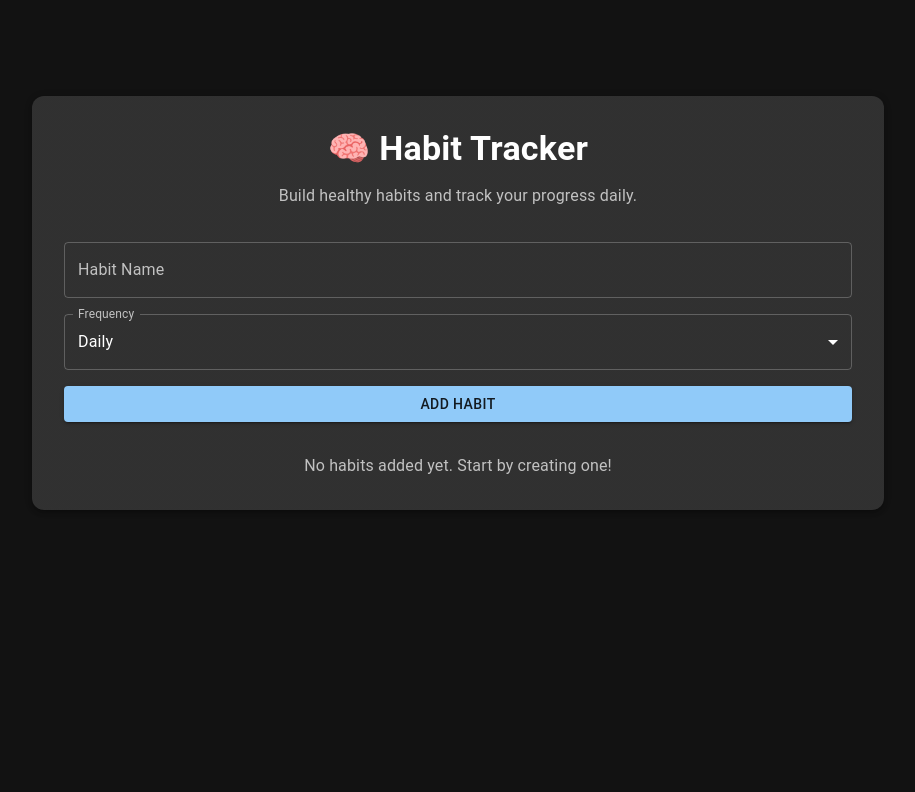
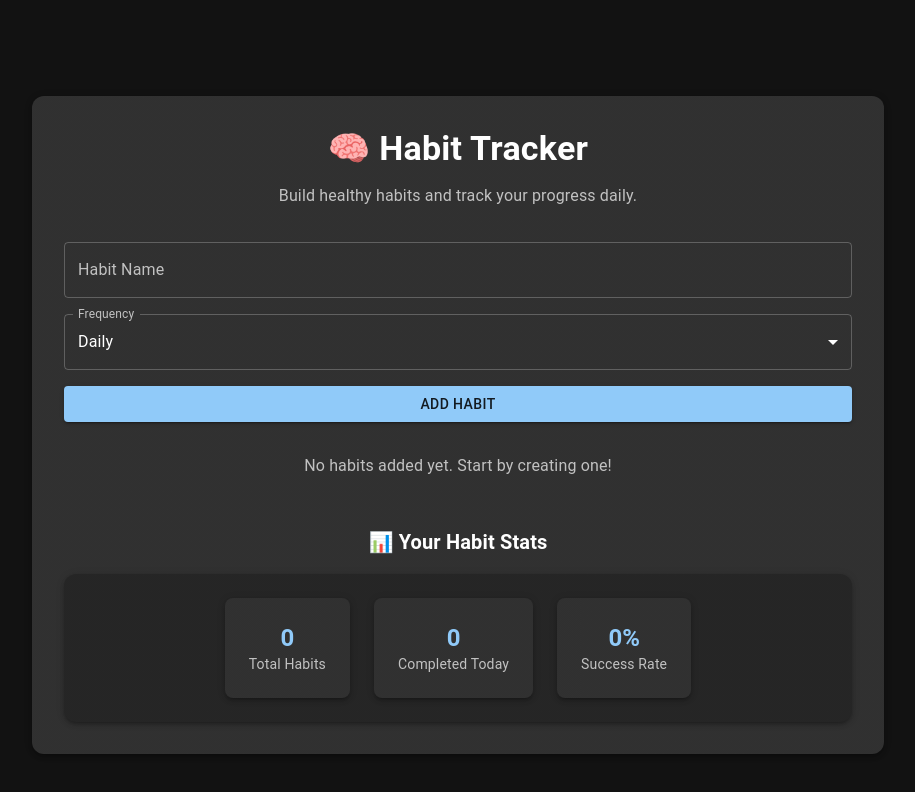
Before and after one commit to Sanjana023/habit-tracker, a React (Vite) app: page / in a window 1280 px wide. Shown: the top 792 px of the page, without its empty margins (182-1097 px from the left). Built offline with nearby package versions, Linux system fonts and the light colour scheme.

Commit message:
stats updated

```diff
--- a/src/App.tsx
+++ b/src/App.tsx
@@ -1,5 +1,6 @@
 import AddHabitForm from './components/add-habit-form';
 import HabitList from './components/habit-list';
+import Stats from './components/Stats';
 import {
   AppBar,
   Box,
@@ -41,6 +42,7 @@ function App({ toggleTheme, mode }: Props) {
 
           <AddHabitForm />
           <HabitList />
+          <Stats />
         </Paper>
       </Container>
     </Box>
--- /dev/null
+++ b/src/components/StatBox.tsx
@@ -0,0 +1,32 @@
+import { Paper, Typography, Box } from '@mui/material';
+
+type StatBoxProps = {
+  label: string;
+  value: string | number;
+};
+
+const StatBox = ({ label, value }: StatBoxProps) => (
+  <Paper
+    elevation={3}
+    sx={{
+      p: 3,
+      borderRadius: 2,
+      minWidth: 120,
+      minHeight: 100,
+      display: 'flex',
+      flexDirection: 'column',
+      justifyContent: 'center',
+      alignItems: 'center',
+      textAlign: 'center',
+    }}
+  >
+    <Typography variant="h5" color="primary" fontWeight={600}>
+      {value}
+    </Typography>
+    <Typography variant="body2" color="text.secondary">
+      {label}
+    </Typography>
+  </Paper>
+);
+
+export default StatBox;
--- /dev/null
+++ b/src/components/Stats.tsx
@@ -0,0 +1,60 @@
+import { Box, Typography, Paper } from '@mui/material';
+import { useHabitStore } from '../store/store';
+import StatBox from './StatBox';
+
+const Stats = () => {
+  const { habits } = useHabitStore();
+  const today = new Date().toISOString().split('T')[0];
+
+  const totalHabits = habits.length;
+  const completedToday = habits.filter((h) =>
+    h.completedDates.includes(today)
+  ).length;
+
+  let totalCompleted = 0;
+  let totalPossible = 0;
+
+  habits.forEach((habit) => {
+    totalCompleted += habit.completedDates.length;
+
+    const createdAt = new Date(habit.createdAt);
+    const daysSinceCreated =
+      (new Date().getTime() - createdAt.getTime()) / (1000 * 60 * 60 * 24);
+    totalPossible += Math.floor(daysSinceCreated) + 1;
+  });
+
+  const successRate =
+    totalPossible > 0
+      ? Math.round((totalCompleted / totalPossible) * 100)
+      : 0;
+
+  return (
+    <Box mt={6}>
+      <Typography variant="h6" fontWeight={600} textAlign="center" mb={2}>
+        📊 Your Habit Stats
+      </Typography>
+
+      <Paper
+        elevation={3}
+        sx={{
+          display: 'flex',
+          justifyContent: 'center',
+          flexWrap: 'wrap',
+          gap: 3,
+          p: 3,
+          borderRadius: 3,
+          backgroundColor: (theme) =>
+            theme.palette.mode === 'dark'
+              ? theme.palette.background.default
+              : '#f5f5f5',
+        }}
+      >
+        <StatBox label="Total Habits" value={totalHabits} />
+        <StatBox label="Completed Today" value={completedToday} />
+        <StatBox label="Success Rate" value={`${successRate}%`} />
+      </Paper>
+    </Box>
+  );
+};
+
+export default Stats;
```
